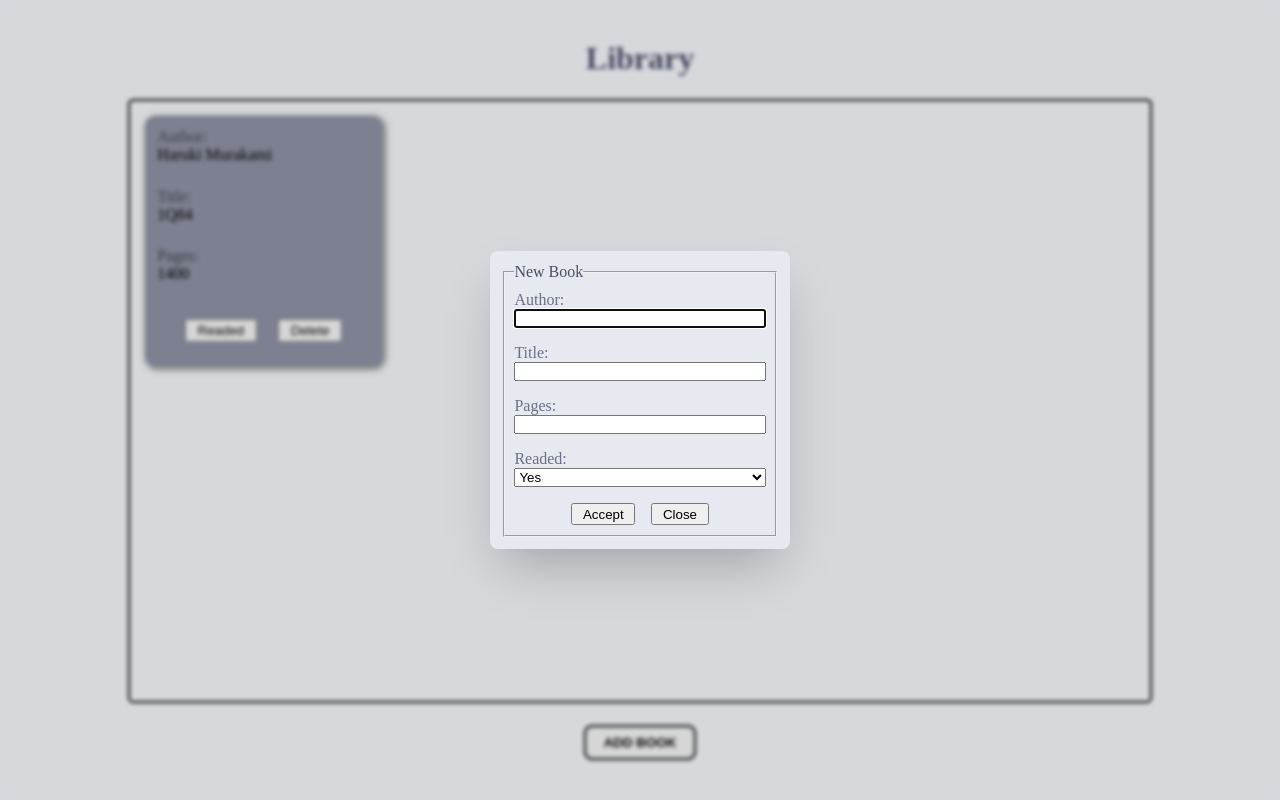
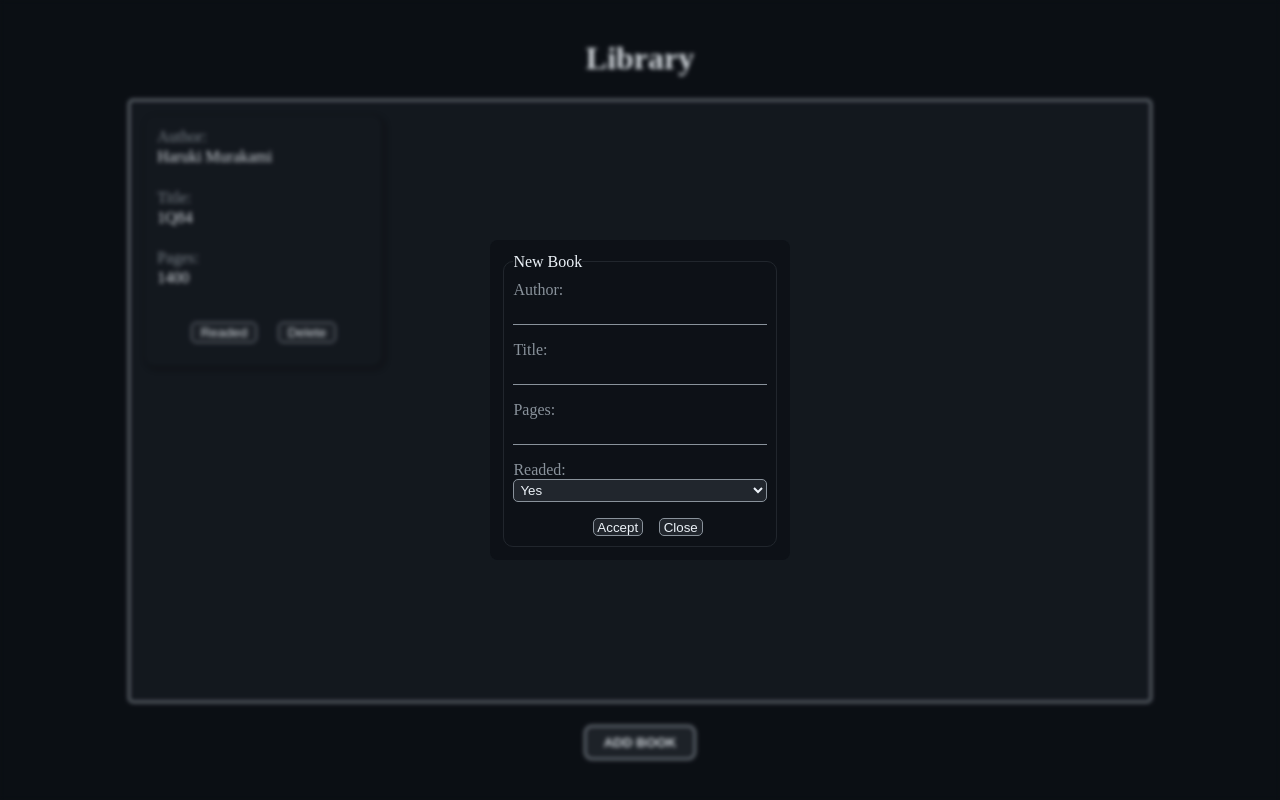
Before and after one commit to jasmirmd/library, a plain HTML site: page index.html in a window 1280 px wide. Both pictures are taken after a click on the button "ADD BOOK". Drawn offline with Linux system fonts and the light colour scheme.

Commit message:
changed colorscheme

```diff
--- a/src/base.css
+++ b/src/base.css
@@ -1,9 +1,9 @@
 :root {
-  --base: #eff1f5;
-  --text: #4c4f69;
-  --mantle: #e6e9ef;
-  --subtext0: #6c6f85;
-  --overlay1: #8c8fa1;
+  --bg: #0d1117;
+  --text: #ecf2f8;
+  --primary: #161b22;
+  --secondary: #21262d;
+  --accent: #89929b;
 }
 
 * {
@@ -16,16 +16,39 @@
   position: absolute;
   border: none;
   border-radius: 8px;
-  box-shadow: 0 0 #0000, 0 0 #0000, 0 25px 50px -12px rgba(0, 0, 0, 0.25);
   padding: 1%;
   margin: auto;
+  box-shadow: 2px 2px 10  px 1px rgb(0, 0, 0, 0.2);
   width: 300px;
-  background-color: var(--mantle);
-  color: var(--subtext0);
+  background-color: var(--bg);
+  color: var(--accent);
 }
 
-legend {
+.modal label input {
+  background-color: transparent;
+  border: none;
+  border-bottom: 1px solid var(--accent);
+  outline: none;
+  padding: 5px;
   color: var(--text);
+}
+
+.modal form fieldset legend {
+  color: var(--text);
+}
+
+.modal form fieldset {
+  border-radius: 10px;
+  border: 1px solid var(--secondary);
+}
+
+.modal form fieldset select {
+  background-color: var(--secondary);
+  color: var(--text);
+  border: 1px solid var(--accent);
+  padding: 2px;
+  border-radius: 5px;
+  cursor: pointer;
 }
 
 .modal::backdrop {
@@ -58,7 +81,12 @@ legend {
 
 .buttons button {
   cursor: pointer;
-  padding: 0.1rem 0.6rem;
+  border: none;
+  border-radius: 5px;
+  padding: 1% 4%;
+  border: 1px solid var(--accent);
+  background-color: var(--secondary);
+  color: var(--text);
 }
 
 .container {
@@ -67,7 +95,7 @@ legend {
   align-items: center;
   width: 100vw;
   height: 100vh;
-  background-color: var(--base);
+  background-color: var(--bg);
 }
 
 .app {
@@ -83,10 +111,11 @@ legend {
   grid-template: 250px / repeat(auto-fill, minmax(200px, 1fr));
   grid-auto-rows: 250px;
   overflow-y: auto;
-  border: 2px solid #000000;
+  border: 2px solid var(--accent);
   border-radius: 5px;
   padding: 1.5%;
   gap: 1.5%;
+  background-color: var(--primary);
 }
 
 .title h1 {
@@ -105,15 +134,21 @@ legend {
   font-weight: 600;
   padding: 8px 18px;
   border-radius: 8px;
-  border: 2px solid #000000;
+  border: 2px solid var(--accent);
+  background-color: var(--secondary);
+  color: var(--text);
+}
+
+.addbook button:hover {
+  opacity: 0.8;
 }
 
 .book {
   display: grid;
   border: none;
   padding: 5%;
-  background-color: var(--overlay1);
-  box-shadow: 2px 2px 6px 1px rgb(0, 0, 0, 0.5);
+  background-color: var(--primary);
+  box-shadow: 2px 2px 6px 1px rgb(0, 0, 0, 0.3);
   border-radius: 10px;
 }
 
@@ -126,11 +161,23 @@ legend {
 
 .btns-container button {
   cursor: pointer;
-  padding: 1% 5%;
+  border: none;
+  border-radius: 5px;
+  padding: 1% 4%;
+  border: 1px solid var(--accent);
+  background-color: var(--secondary);
+  color: var(--text);
 }
 
 .author-head,
 .title-head,
 .pages-head {
-  color: #0000008a;
+  color: var(--accent);
+  padding-bottom: 2px;
 }
+
+.book-author,
+.book-title,
+.book-pages {
+  color: var(--text);
+}
```
